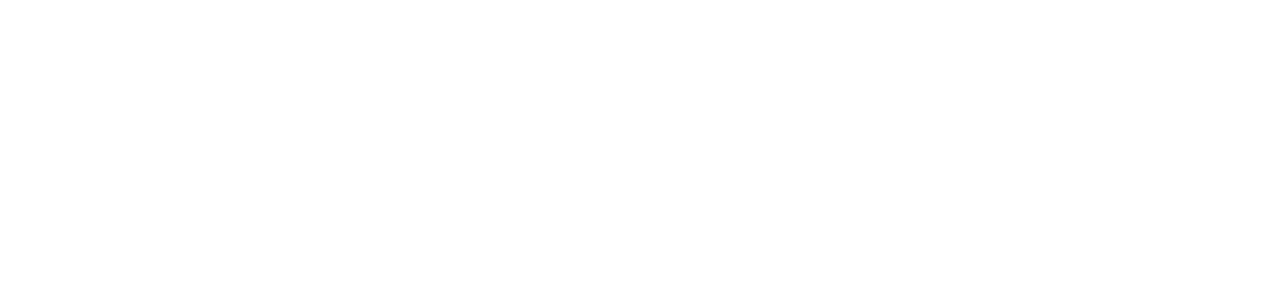
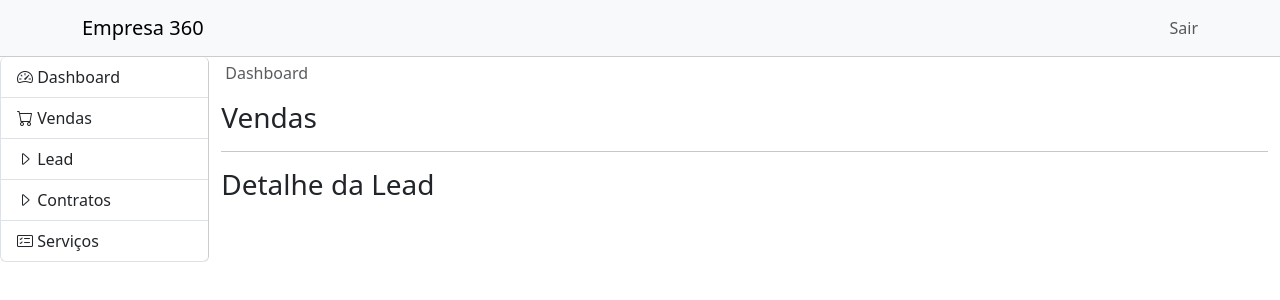
Before and after one commit to daniellmerlo/empresa360, a Vue app: page /home/vendas/lead/1 in a window 1280 px wide. Before the commit this address had no page. Shown: the top 300 px of the page. Built offline with nearby package versions, Linux system fonts and the light colour scheme.

Commit message:
235. Pârametros de rotas parte 1 - Enviando parâmetros

```diff
--- /dev/null
+++ b/src/components/vendas/Lead.vue
@@ -0,0 +1,3 @@
+<template>
+    <h3>Detalhe da Lead</h3>
+</template>
--- a/src/components/vendas/Leads.vue
+++ b/src/components/vendas/Leads.vue
@@ -34,7 +34,7 @@
           <td>{{ item.nome }}</td>
           <td>{{ item.telefone }}</td>
           <td>
-            <router-link to="/home/vendas/leads" class="btn btn-sm btn-primary">
+            <router-link :to="`/home/vendas/lead/${item.id}`" class="btn btn-sm btn-primary">
               <i class="bi bi-pencil-square" style="cursor: pointer"></i>
             </router-link>
           </td>
--- a/src/router.js
+++ b/src/router.js
@@ -3,6 +3,7 @@
 import Dashboard from '@/components/dashboard/Dashboard.vue'
 import Vendas from '@/components/vendas/Vendas.vue'
 import Leads from '@/components/vendas/Leads.vue'
+import Lead from '@/components/vendas/Lead.vue'
 import Contratos from '@/components/vendas/Contratos.vue'
 import Servicos from '@/components/servicos/Servicos.vue'
 import Home from '@/views/Home.vue'
@@ -23,6 +24,7 @@
         component: Vendas,
         children: [
           { path: 'leads', component: Leads },
+          { path: 'lead/:id', component: Lead },
           { path: 'contratos', component: Contratos }
         ]
       },
```
